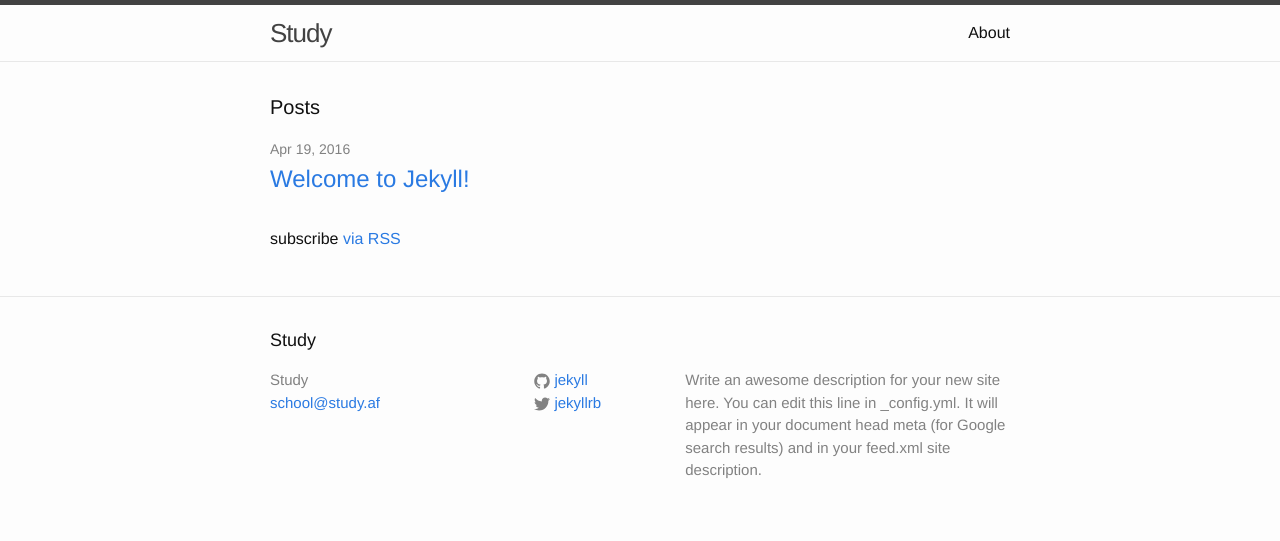
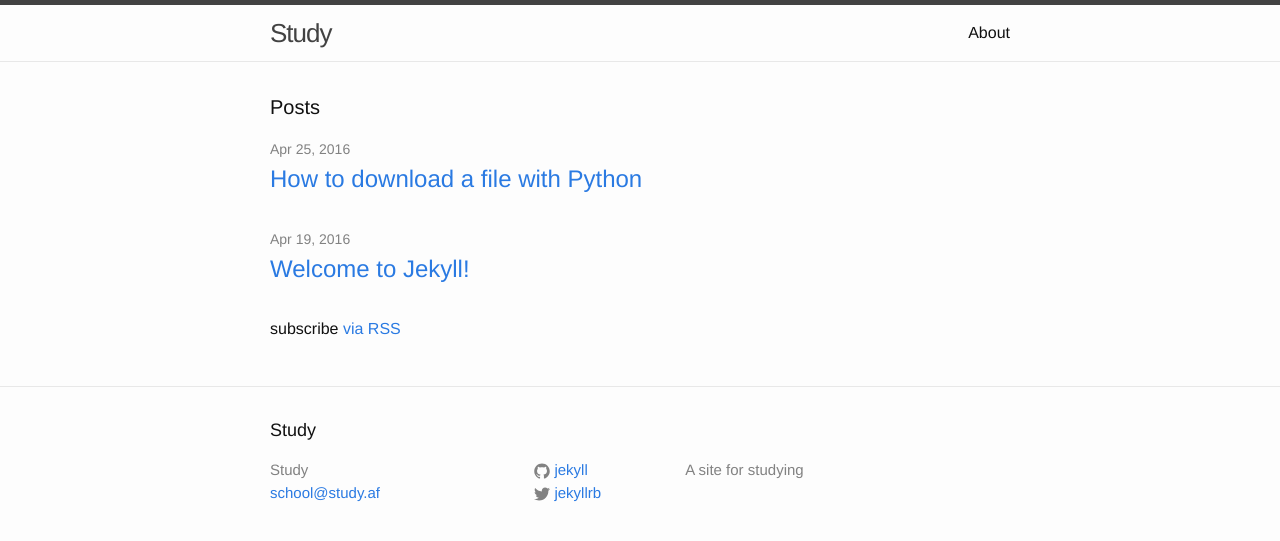
Before and after one commit to fhaidary/fhaidary.github.io, a Jekyll site: the page built from index.html, in a window 1280 px wide. Shown: the top 541 px of the page. Built offline with Jekyll 4.4.1, drawn with Linux system fonts in a browser that asks for light colours.

```diff
--- a/_config.yml
+++ b/_config.yml
@@ -9,9 +9,7 @@
 title: Study
 email: school@study.af
 description: > # this means to ignore newlines until "baseurl:"
-  Write an awesome description for your new site here. You can edit this
-  line in _config.yml. It will appear in your document head meta (for
-  Google search results) and in your feed.xml site description.
+  A site for studying
 baseurl: "" # the subpath of your site, e.g. /blog
 url: "http://yourdomain.com" # the base hostname & protocol for your site
 twitter_username: jekyllrb
```
Also changed, not shown: _posts/2016-04-25-pydl.markdown (added, +26 -0 lines).
